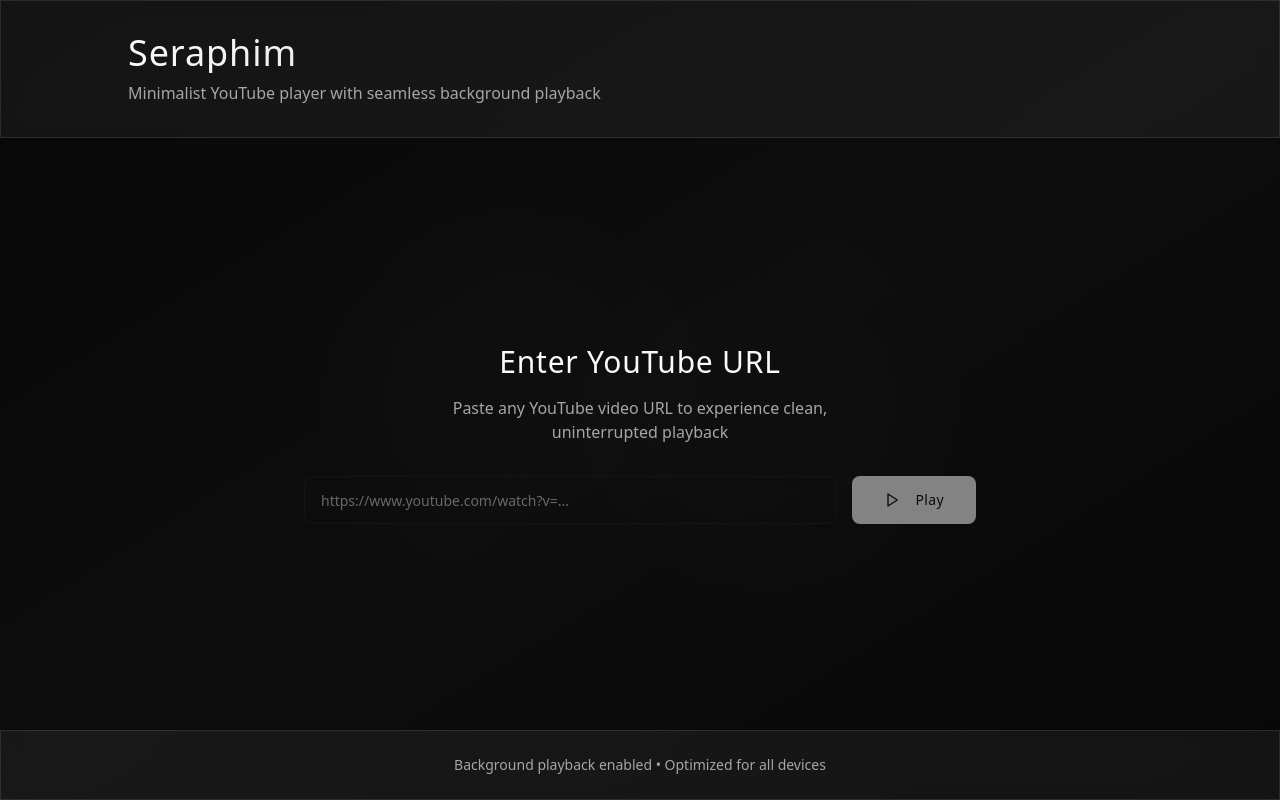
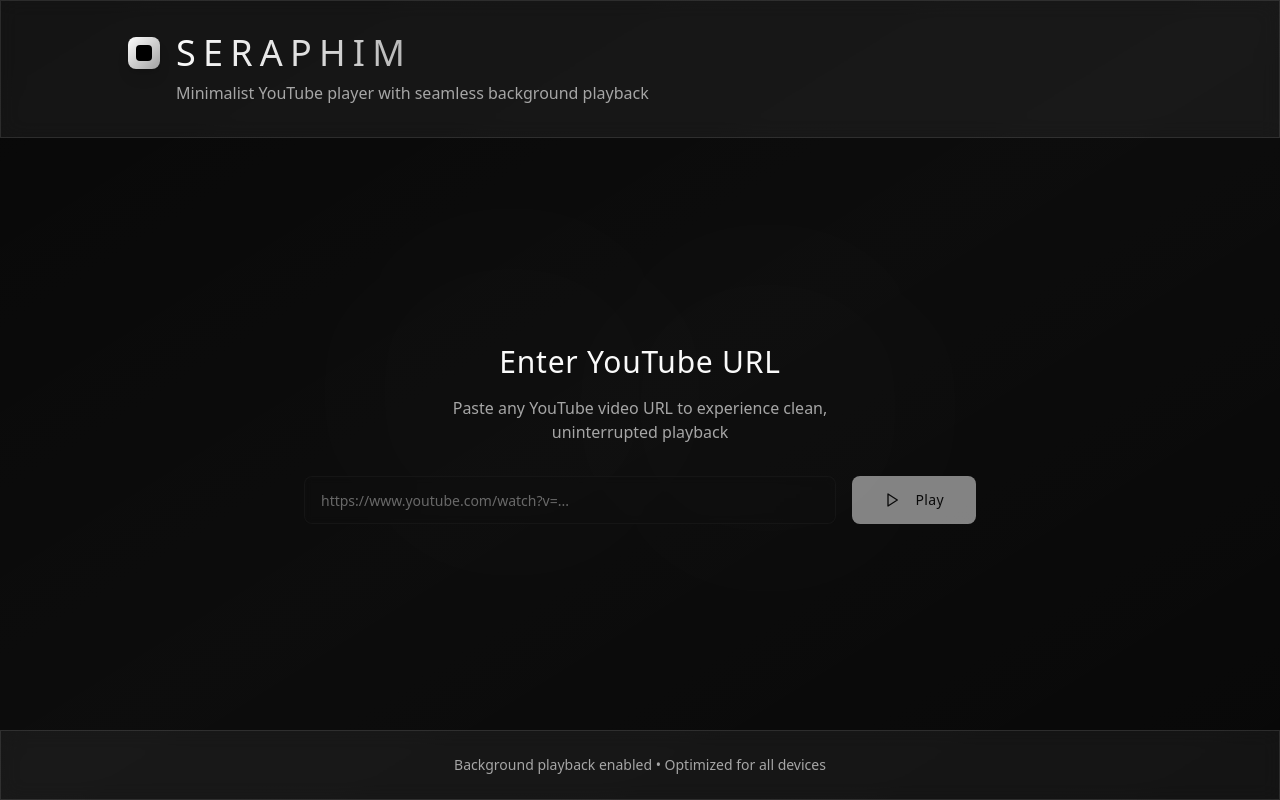
Before and after one commit to nrgphantom/ghost-stream-seraphim-play, a React (Vite) app: page / in a window 1280 px wide. Built offline with nearby package versions, Linux system fonts and the light colour scheme.

Commit message:
Improve logo design
Enhance the visual appeal of the logo.

```diff
--- a/src/pages/Index.tsx
+++ b/src/pages/Index.tsx
@@ -31,10 +31,15 @@ const Index = () => {
       {/* Header */}
       <header className="border-b border-border/50 p-6 md:p-8 glass-effect relative z-10">
         <div className="max-w-5xl mx-auto animate-fade-in">
-          <h1 className="text-3xl md:text-4xl font-light tracking-wide mb-2 bg-gradient-to-r from-foreground to-foreground/70 bg-clip-text text-transparent">
-            Seraphim
-          </h1>
-          <p className="text-muted-foreground text-sm md:text-base font-light">
+          <div className="flex items-center space-x-4 mb-2">
+            <div className="w-8 h-8 bg-gradient-to-br from-white to-white/60 rounded-lg flex items-center justify-center shadow-lg">
+              <div className="w-4 h-4 bg-black rounded-sm"></div>
+            </div>
+            <h1 className="text-3xl md:text-4xl font-extralight tracking-[0.2em] uppercase bg-gradient-to-r from-foreground via-foreground/90 to-foreground/70 bg-clip-text text-transparent">
+              Seraphim
+            </h1>
+          </div>
+          <p className="text-muted-foreground text-sm md:text-base font-light ml-12">
             Minimalist YouTube player with seamless background playback
           </p>
         </div>
```
